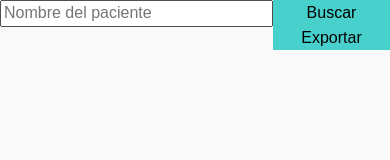
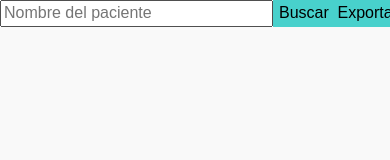
Before and after one commit to HackathonNicaragua2019/SaludApp_App, a website: page Saludapp Movil/www/index.html in a window 390 px wide. Both pictures are taken after a click on the button "Obtener nota". Drawn offline with Linux system fonts and the light colour scheme; some packages are replaced by stand-ins of ours.

Commit message:
style: Reorganizacion de botones

```diff
--- a/Saludapp Movil/www/css/index.css
+++ b/Saludapp Movil/www/css/index.css
@@ -53,7 +53,7 @@
 #containerControlesBusqueda {
     display: grid;
     width: 100vw;
-    grid-template-columns: 70% 30%;
+    grid-template-columns: 70% 15% 15%;
     position: fixed;
 }
 
@@ -69,15 +69,10 @@ button {
 #containerFiltroBusqueda {
     display: grid;
     width: 100vw;
-    grid-template-columns: 30% 50% 20%;
+    grid-template-columns: 30% 50% 10% 10%;
     position: fixed;
 }
 
 #containerFiltroBusqueda button {
     background-color:mediumturquoise;
 }
-
-#buttonExportPDF1 {
-    grid-column-start: 2;
-    grid-column-end: 2;
-}
```
